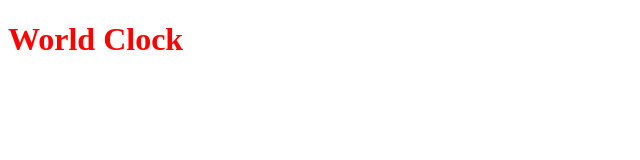
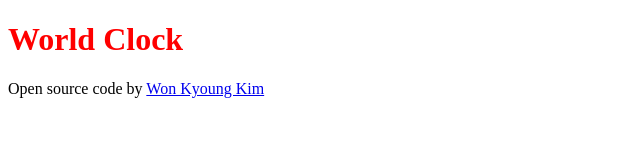
Before and after one commit to kimwk730/world-clock, a plain HTML site: page index.html in a window 1280 px wide. Shown: the whole page, without its empty margins (0-640 px from the left). Drawn offline with Linux system fonts and the light colour scheme.

Commit message:
Github repository linked

```diff
--- a/index.html
+++ b/index.html
@@ -9,6 +9,12 @@
   </head>
   <body>
     <h1>World Clock</h1>
+    <footer>
+      Open source code by
+      <a href="https://github.com/kimwk730/world-clock" target="_blank"
+        >Won Kyoung Kim</a
+      >
+    </footer>
     <script src="script.js"></script>
   </body>
 </html>
```
